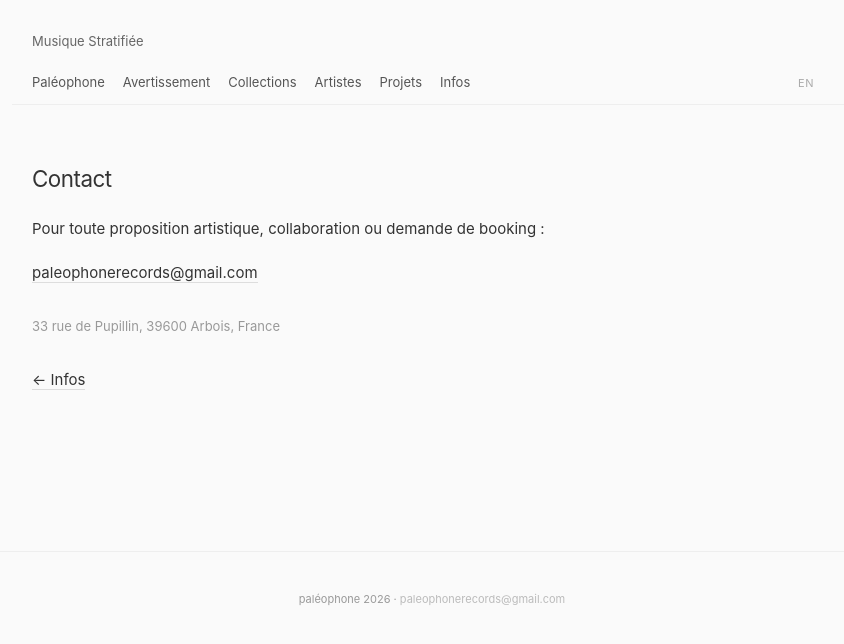
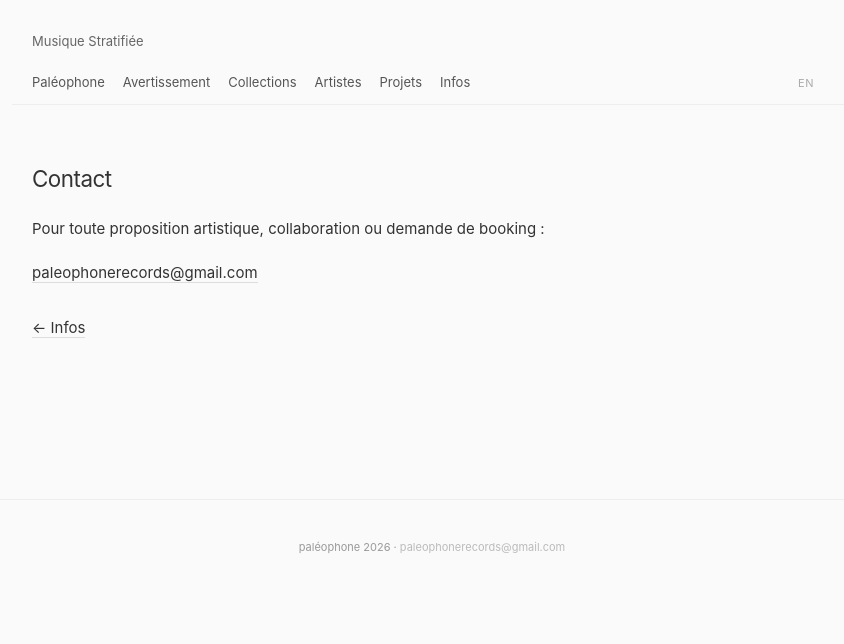
Before and after one commit to gnozo/paleophone, a Next.js app: page /infos/contact in a window 1280 px wide. Shown: the top 644 px of the page, without its empty margins (208-1052 px from the left). Built offline with nearby package versions, Linux system fonts and the light colour scheme.

Commit message:
Remove address from contact information
Removed address information from contact page.

```diff
--- a/pages/infos/contact.tsx
+++ b/pages/infos/contact.tsx
@@ -17,9 +17,6 @@ export default function Contact() {
       <p>
         <a href="mailto:paleophonerecords@gmail.com">paleophonerecords@gmail.com</a>
       </p>
-      <p style={{ fontSize: '13px', color: '#999', marginTop: '30px' }}>
-        33 rue de Pupillin, 39600 Arbois, France
-      </p>
 
       <p style={{ marginTop: '30px' }}>
         <a href="/infos">{fr ? '← Infos' : '← Info'}</a>
```
